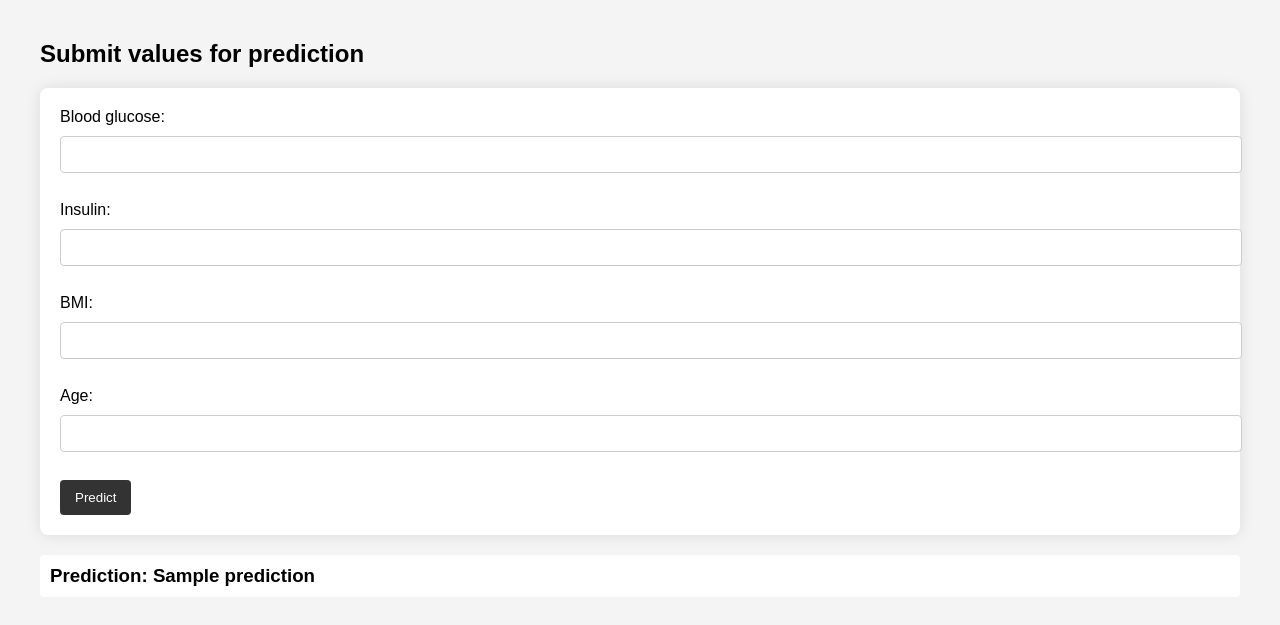
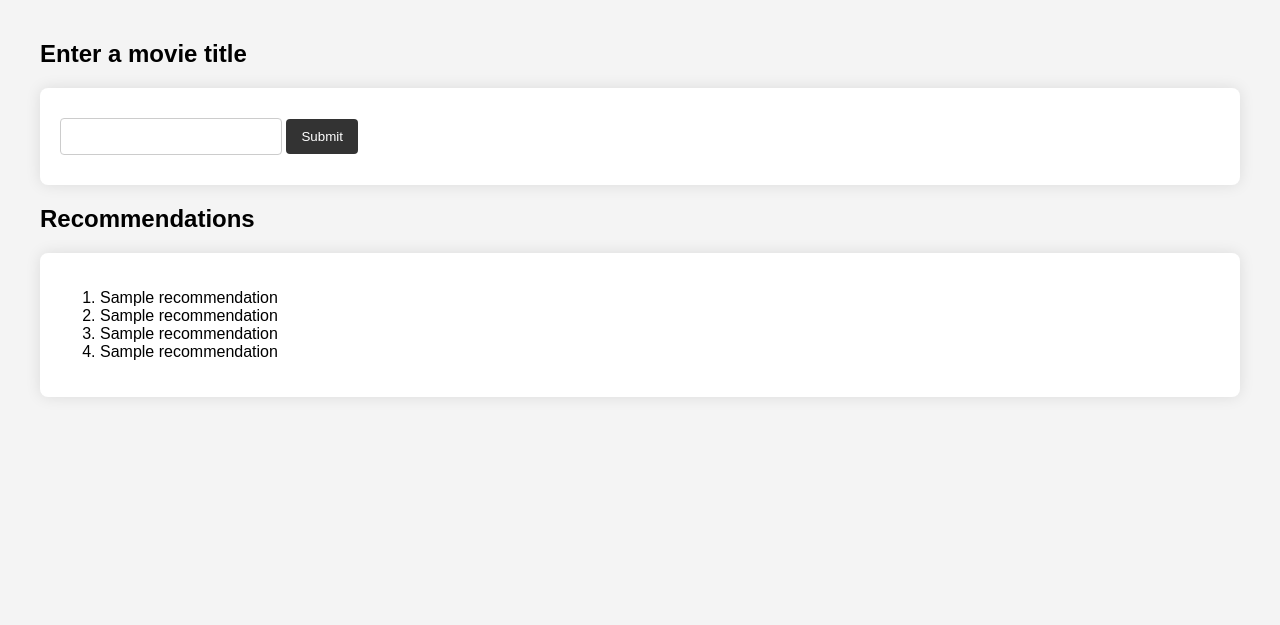
Before and after one commit to rameshkumart05/recommender-system-streamlit, a Flask app: template src/templates/index.html in a window 1280 px wide. Shown: the top 625 px of the page. Run offline with Flask 3, Linux system fonts and the light colour scheme; the template is opened without the code that fills it: most values are stand-ins (such as "Sample title", 1, 10 or a date in 2020); parts of the project's set-up code (start-up, migrations or seed data) failed here and were passed over.

Commit message:
Updated template.

```diff
--- a/src/templates/index.html
+++ b/src/templates/index.html
@@ -1,21 +1,21 @@
 <!DOCTYPE html>
 <html>
 <head>
-    <title>Diabetes model prediction</title>
+    <title>Movie recommendation service</title>
     <style>
         body {
             font-family: Arial, sans-serif;
             margin: 40px;
             background-color: #f4f4f4;
         }
-        form {
+        form, div {
             background-color: #fff;
             padding: 20px;
             border-radius: 8px;
             box-shadow: 0px 0px 15px rgba(0,0,0,0.1);
         }
-        input[type="number"] {
-            width: 100%;
+        input[type="text"] {
+            width: 200px;
             padding: 10px;
             margin: 10px 0;
             border-radius: 4px;
@@ -41,18 +41,27 @@
     </style>
 </head>
 <body>
-    <h2>Submit values for prediction</h2>
+    <h2>Enter a movie title</h2>
 
     <form action="/" method="post">
-        Blood glucose: <input type="number" step="any" name="glucose" required><br><br>
-        Insulin: <input type="number" step="any" name="insulin" required><br><br>
-        BMI: <input type="number" step="any" name="bmi" required><br><br>
-        Age: <input type="number" step="any" name="age" required><br><br>
-        <input type="submit" value="Predict">
+        <input type="text" step="any" name="title" required>
+        <input type="submit" value="Submit">
     </form>
 
-    {% if prediction != None %}
-        <h3>Prediction: {{ prediction }}</h3>
+    {% if recommendations != None %}
+        {% if recommendations == 'Movie not found' %}
+            <h2>Movie not found</h2>
+        {% else %}
+            <h2>Recommendations</h2>
+            <div>
+                <ol>
+                    <li>{{ recommendations[0] }}</li>
+                    <li>{{ recommendations[1] }}</li>
+                    <li>{{ recommendations[2] }}</li>
+                    <li>{{ recommendations[3] }}</li>
+                </ol>
+            </div>
+        {% endif %}
     {% endif %}
 </body>
 </html>
```
